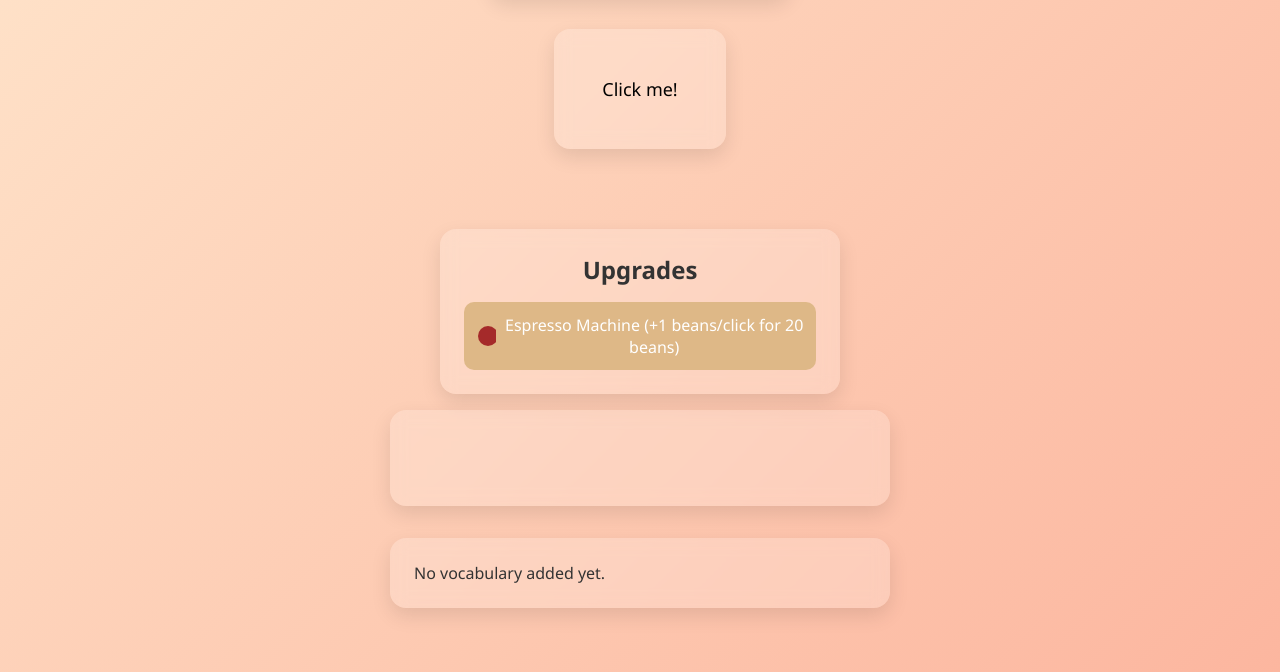
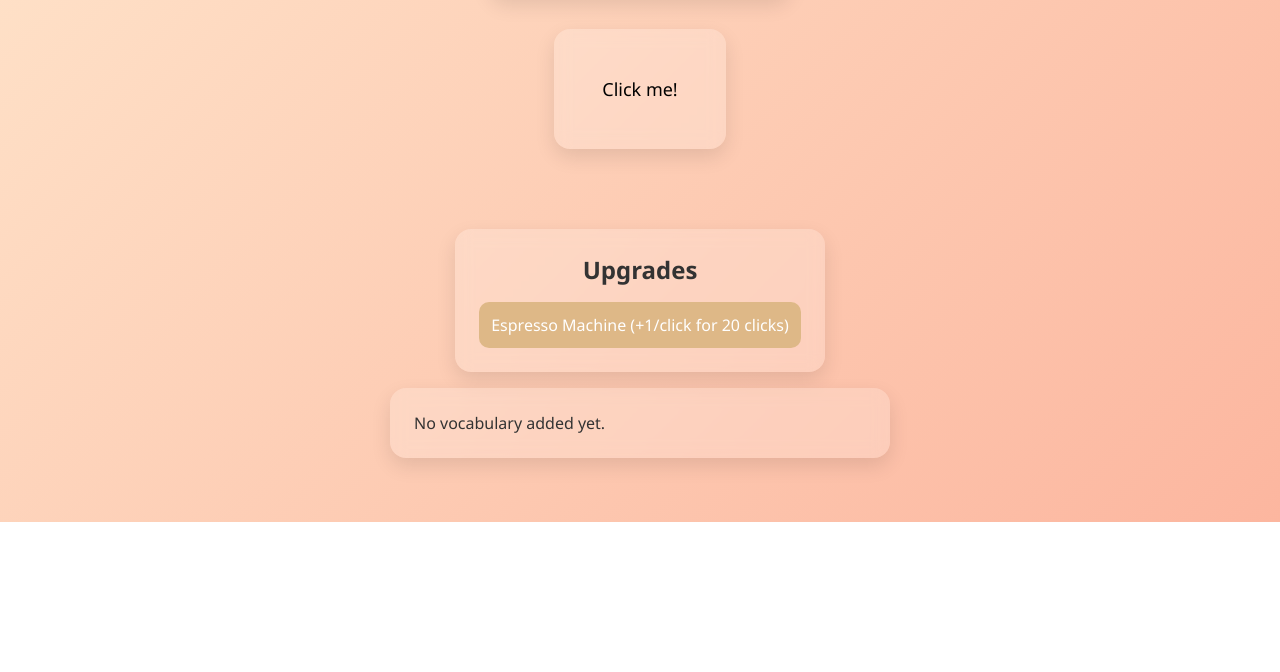
Before and after one commit to Zero3-14159/vocabulary-cookie-clicker, a plain HTML site: page index.html in a window 1280 px wide. Shown: the part 525-1197 px from the top of the page. After the commit the page ends 1047 px from the top, so only its background shows below. Drawn offline with Linux system fonts and the light colour scheme.

Commit message:
Update index.html

```diff
--- a/index.html
+++ b/index.html
@@ -29,16 +29,11 @@
     <div id="upgrades">
         <h2>Upgrades</h2>
         <button class="upgrade-btn" data-upgrade="espresso" data-error="false">
-            <svg width="24" height="24" fill="brown" xmlns="http://www.w3.org/2000/svg">
-                <circle cx="12" cy="12" r="10"/>
-            </svg>
-            Espresso Machine (+1 beans/click for 20 beans)
+            Espresso Machine (+1/click for 20 clicks)
         </button>
     </div>
-    <div class="stats"></div>
 
-    <div id="vocab_list_display">
-    </div>
+    <div id="vocab_list_display"></div>
 
     <script src="script.js"></script>
 </body>
```
